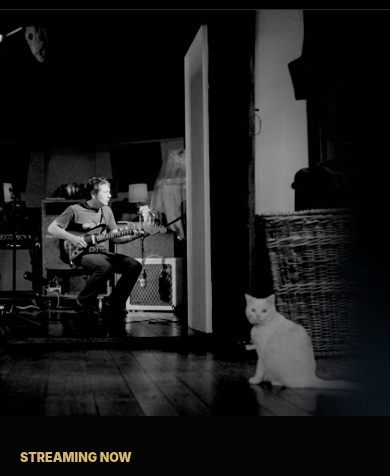
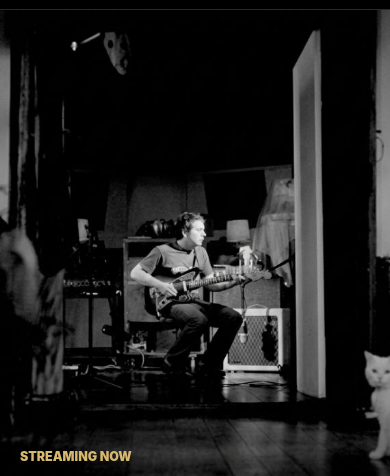
Before and after one commit to MerlinDog1/album-comeback-vinyl, a plain HTML site: page index.html in a window 390 px wide. Shown: the part 65-541 px from the top of the page. Drawn offline with Linux system fonts and the light colour scheme.

Commit message:
Use mobile hero background

```diff
--- a/styles.css
+++ b/styles.css
@@ -324,22 +324,23 @@ a:focus-visible {
 
   .hero {
     grid-template-columns: 1fr;
-    min-height: auto;
+    min-height: calc(100svh - 72px);
     padding-top: 0;
-    background: #050505;
+    background:
+      linear-gradient(180deg, rgb(0 0 0 / 0) 0%, rgb(0 0 0 / 0.12) 42%, rgb(0 0 0 / 0.72) 68%, #000 100%),
+      url("./assets/mobile-hero.jpg") center top / cover no-repeat,
+      #050505;
   }
 
   .hero-image {
-    display: block;
-    min-height: 52svh;
-    background:
-      linear-gradient(180deg, rgb(0 0 0 / 0.02), rgb(0 0 0 / 0.28)),
-      url("./assets/hero-wide.jpg") 36% center / cover no-repeat;
+    display: none;
   }
 
   .hero-copy {
     grid-column: 1;
-    min-height: auto;
+    justify-content: flex-start;
+    min-height: calc(100svh - 72px);
+    padding-top: max(52svh, 340px);
   }
 
   .vinyl-row {
@@ -382,12 +383,9 @@ a:focus-visible {
     padding-top: 0;
   }
 
-  .hero-image {
-    min-height: 48svh;
-  }
-
   .hero-copy {
-    padding: 34px 20px 44px;
+    min-height: calc(100svh - 92px);
+    padding: max(52svh, 330px) 20px 44px;
   }
 
   h1 {
```
Also changed, not shown: assets/mobile-hero.jpg (added).
